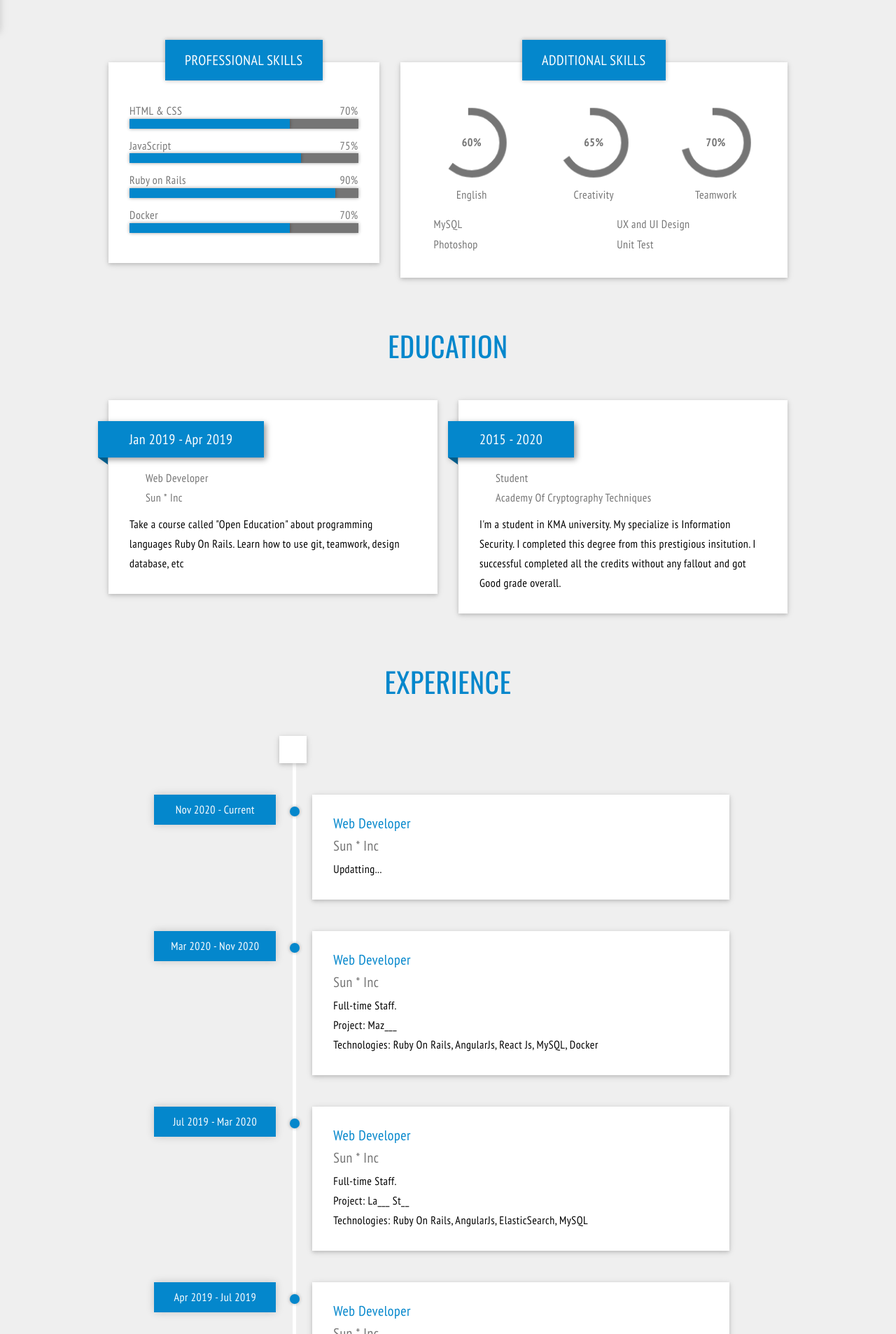
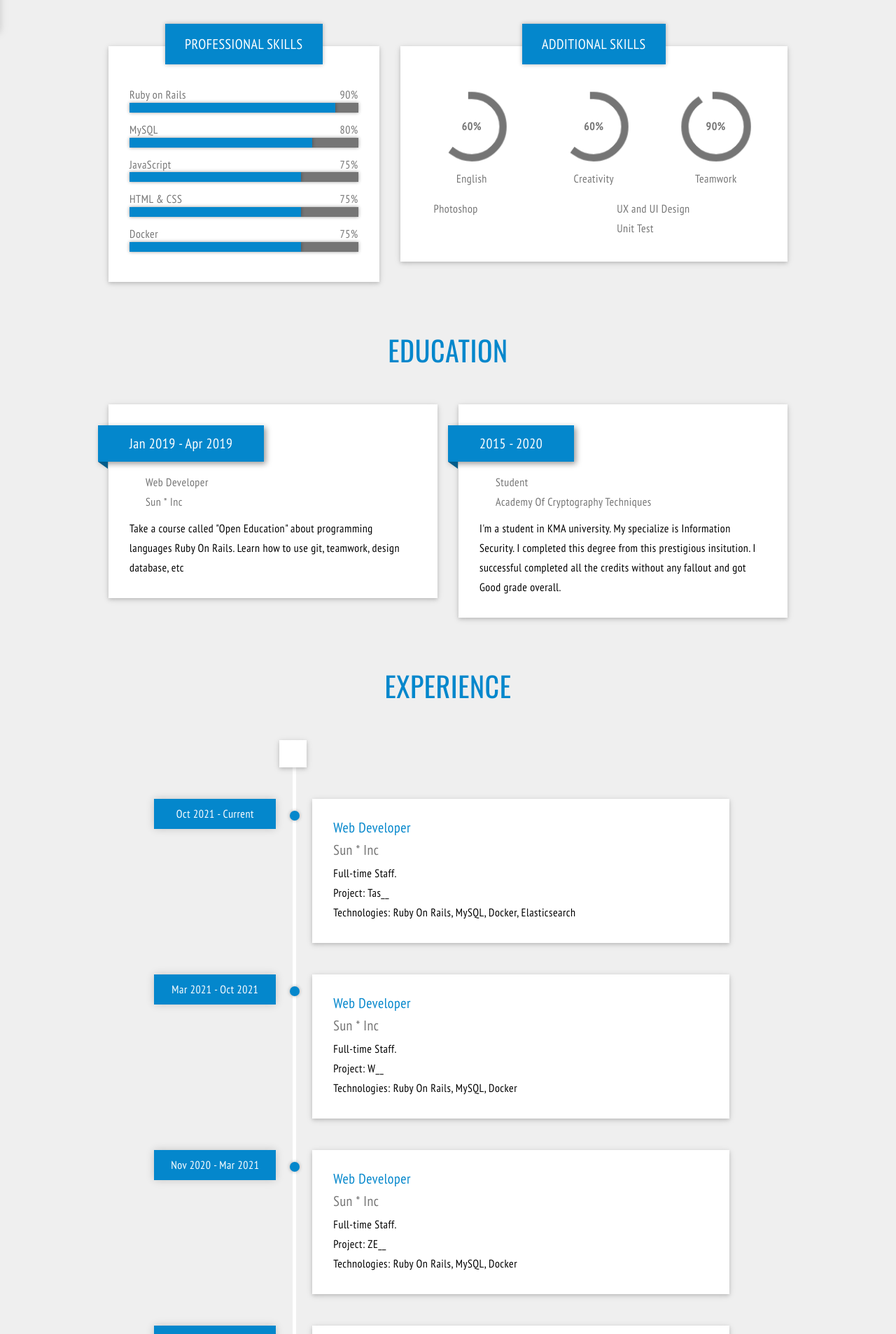
Before and after one commit to iamPhong/mycv, a React (Create React App) app: page / in a window 1280 px wide. Shown: the part 753-2660 px from the top of the page at 70% size. Built offline with nearby package versions, Linux system fonts and the light colour scheme; a web font is replaced by a local one.

Commit message:
Update information 2022

```diff
--- a/src/components/organisms/About/views/index.tsx
+++ b/src/components/organisms/About/views/index.tsx
@@ -16,23 +16,18 @@ const About: React.FC = () => {
                 <span className="text-download">DOWNLOAD CV</span>
               </div>
             </a>
-            <div className="available">
-              <i className="fa fa-check" aria-hidden="true"></i>
-              <span className="text-available">I'm still learning</span>
-            </div>
           </div>
           <div className="col-sm-8">
             <div className="info-profile">
               <h2><span>HI I'M</span> TRUONG VAN PHONG</h2>
               <h3>web developer</h3>
-              <p>Hello! I’m Truong Van Phong. Web Developer with over 1 years of experience.
-              Having an in-depth knowledge including basic HTML, CSS, JavaScript, jQuery, Angular JS, Ruby on Rails</p>
+              <p>Hello! I’m Truong Van Phong. Ruby on Rails Developer with over 3 years of experience.</p>
               <div className="row">
                 <div className="col-sm-6">
                   <ul className="ul-info">
                     <li className="li-info">
                       <span className="title-info">Age</span>
-                      <span className="info">23</span>
+                      <span className="info">25</span>
                     </li>
                     <li className="li-info">
                       <span className="title-info">Address</span>
--- a/src/components/organisms/Experience/views/index.tsx
+++ b/src/components/organisms/Experience/views/index.tsx
@@ -13,12 +13,34 @@ const Experience: React.FC = () => {
           </span>
           <div className="all-experience">
             <div className="experience-content">
-              <span className="period-experience">Nov 2020 - Current</span>
+              <span className="period-experience">Oct 2021 - Current</span>
               <h3 className="specialty-name">Web Developer</h3>
               <h3 className="company-name">Sun * Inc</h3>
-              <p className="prg-experience">
-                Updatting...
-              </p>
+              <div className="prg-experience">
+                <p>Full-time Staff.</p>
+                <p>Project: Tas__</p>
+                <p>Technologies: Ruby On Rails, MySQL, Docker, Elasticsearch</p>
+              </div>
+            </div>
+            <div className="experience-content">
+              <span className="period-experience">Mar 2021 - Oct 2021</span>
+              <h3 className="specialty-name">Web Developer</h3>
+              <h3 className="company-name">Sun * Inc</h3>
+              <div className="prg-experience">
+                <p>Full-time Staff.</p>
+                <p>Project: W__</p>
+                <p>Technologies: Ruby On Rails, MySQL, Docker</p>
+              </div>
+            </div>
+            <div className="experience-content">
+              <span className="period-experience">Nov 2020 - Mar 2021</span>
+              <h3 className="specialty-name">Web Developer</h3>
+              <h3 className="company-name">Sun * Inc</h3>
+              <div className="prg-experience">
+                <p>Full-time Staff.</p>
+                <p>Project: ZE__</p>
+                <p>Technologies: Ruby On Rails, MySQL, Docker</p>
+              </div>
             </div>
             <div className="experience-content">
               <span className="period-experience">Mar 2020 - Nov 2020</span>
--- a/src/components/organisms/Skill/views/index.tsx
+++ b/src/components/organisms/Skill/views/index.tsx
@@ -14,14 +14,32 @@ const Skill: React.FC = () => {
             </div>
             <div className="skill">
               <div className="title-progress">
-                <span className="skill-name">HTML & CSS</span>
-                <span className="skill-value">70%</span>
+                <span className="skill-name">Ruby on Rails</span>
+                <span className="skill-value">90%</span>
               </div>
               <div className="progress">
-                  <div className="progress-bar progress1"
-                        role="progressbar" aria-valuenow={70}
-                        aria-valuemin={0} aria-valuemax={100}
-                        style={{width: "70%"}}
+                  <div className="progress-bar progress4"
+                        role="progressbar"
+                        aria-valuenow={90}
+                        aria-valuemin={0}
+                        aria-valuemax={100}
+                        style={{width: "90%"}}
+                        >
+                  </div>
+              </div>
+            </div>
+            <div className="skill">
+              <div className="title-progress">
+                <span className="skill-name">MySQL</span>
+                <span className="skill-value">80%</span>
+              </div>
+              <div className="progress">
+                  <div className="progress-bar progress5"
+                        role="progressbar"
+                        aria-valuenow={80}
+                        aria-valuemin={0}
+                        aria-valuemax={100}
+                        style={{width: "80%"}}
                         >
                   </div>
               </div>
@@ -44,16 +62,14 @@ const Skill: React.FC = () => {
             </div>
             <div className="skill">
               <div className="title-progress">
-                <span className="skill-name">Ruby on Rails</span>
-                <span className="skill-value">90%</span>
+                <span className="skill-name">HTML & CSS</span>
+                <span className="skill-value">75%</span>
               </div>
               <div className="progress">
-                  <div className="progress-bar progress4"
-                        role="progressbar"
-                        aria-valuenow={90}
-                        aria-valuemin={0}
-                        aria-valuemax={100}
-                        style={{width: "90%"}}
+                  <div className="progress-bar progress1"
+                        role="progressbar" aria-valuenow={75}
+                        aria-valuemin={0} aria-valuemax={100}
+                        style={{width: "75%"}}
                         >
                   </div>
               </div>
@@ -61,15 +77,15 @@ const Skill: React.FC = () => {
             <div className="skill">
               <div className="title-progress">
                 <span className="skill-name">Docker</span>
-                <span className="skill-value">70%</span>
+                <span className="skill-value">75%</span>
               </div>
               <div className="progress">
                   <div className="progress-bar progress5"
                         role="progressbar"
-                        aria-valuenow={70}
+                        aria-valuenow={75}
                         aria-valuemin={0}
                         aria-valuemax={100}
-                        style={{width: "70%"}}
+                        style={{width: "75%"}}
                         >
                   </div>
               </div>
@@ -98,9 +114,9 @@ const Skill: React.FC = () => {
                 <div className="col-sm-4">
                   <div className="circle">
                     <div className="chart-percentage">
-                      <span>65%</span>
+                      <span>60%</span>
                     </div>
-                    <div className="chart" data-percent="65">
+                    <div className="chart" data-percent="60">
                     </div>
                     <div className="name-circle">
                       <span>Creativity</span>
@@ -110,9 +126,9 @@ const Skill: React.FC = () => {
                 <div className="col-sm-4">
                   <div className="circle">
                     <div className="chart-percentage">
-                      <span>70%</span>
+                      <span>90%</span>
                     </div>
-                    <div className="chart" data-percent="70">
+                    <div className="chart" data-percent="90">
                     </div>
                     <div className="name-circle">
                       <span>Teamwork</span>
@@ -125,10 +141,6 @@ const Skill: React.FC = () => {
               <div className="row">
                 <div className="col-sm-6">
                   <div className="other">
-                    <div className="skill">
-                      <i className="fa fa-check-square-o" aria-hidden="true"></i>
-                      <span>MySQL</span>
-                    </div>
                     <div className="skill">
                       <i className="fa fa-check-square-o" aria-hidden="true"></i>
                       <span>Photoshop</span>
```
